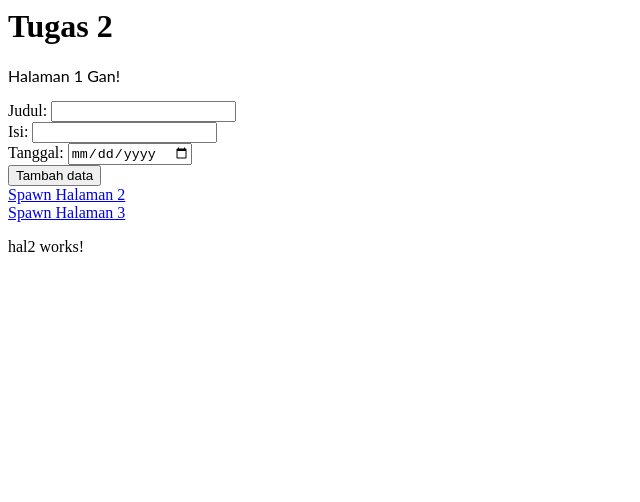
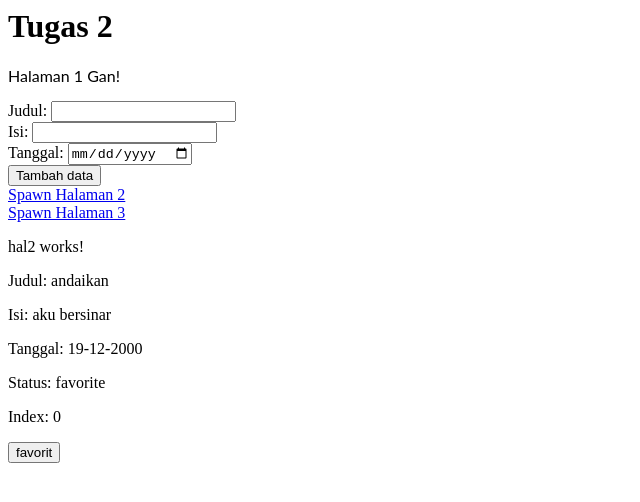
Before and after one commit to hanstjandra68/angular-stackblitz-2, an Angular app: page /hal2 in a window 1280 px wide. Shown: the top 502 px of the page, without its empty margins (0-640 px from the left). Built offline with nearby package versions, Linux system fonts and the light colour scheme.

Commit message:
4 files modified

```diff
--- a/src/app/hal2/hal2.component.html
+++ b/src/app/hal2/hal2.component.html
@@ -8,5 +8,5 @@
 	<p>Tanggal: {{data.tanggal}}</p>
 	<p>Status: {{data.status}}</p>
 	<p>Index: {{data.index}}</p>
-	<button (click)="favorite()">favorit</button>
+	<button (click)="favorite(data.index)">favorit</button>
 </div>
--- a/src/app/hal2/hal2.component.ts
+++ b/src/app/hal2/hal2.component.ts
@@ -19,7 +19,7 @@ export class Hal2Component implements OnInit {
     this.semuaData = this.globalVar.allData;
   }
 
-  favorite() {
-    this.globalVar.editStatus();
+  favorite(index: number) {
+    this.globalVar.editStatus(index);
   }
 }
--- a/src/app/hal3/hal3.component.ts
+++ b/src/app/hal3/hal3.component.ts
@@ -9,16 +9,33 @@ import { GlobalvarService } from "../../globalvar.service";
   styleUrls: ["./hal3.component.css"]
 })
 export class Hal3Component implements OnInit {
-  semuaData: Data[];
+  semuaData: Data[] = [
+    {
+      judul: "andaikan",
+      isi: "aku bersinar",
+      tanggal: "19-12-2000",
+      status: "favorite",
+      index: 0
+    }
+  ];
   tempData: Data;
   status_ok = "favorite";
   constructor(private router: Router, public globalVar: GlobalvarService) {
+    this.semuaData.length = 0;
     for (let i = 0; i < this.globalVar.allData.length - 1; i++) {
-      if (this.globalVar.getStatus(i) == this.status_ok) {
+      if (this.globalVar.allData[i].status == this.status_ok) {
         this.semuaData.push(this.globalVar.allData[i]);
       }
     }
   }
 
-  ngOnInit() {}
+  ngOnInit() {
+        this.semuaData.length = 0;
+
+    for (let i = 0; i < this.globalVar.allData.length - 1; i++) {
+      if (this.globalVar.allData[i].status == this.status_ok) {
+        this.semuaData.push(this.globalVar.allData[i]);
+      }
+    }
+  }
 }
--- a/src/globalvar.service.ts
+++ b/src/globalvar.service.ts
@@ -3,7 +3,15 @@ import { Data } from "./data.model";
 
 @Injectable()
 export class GlobalvarService {
-  allData: Data[] = [];
+  allData: Data[] = [
+    {
+      judul: "andaikan",
+      isi: "aku bersinar",
+      tanggal: "19-12-2000",
+      status: "favorite",
+      index: 0
+    }
+  ];
   constructor() {}
 
   public initdata(data: Data[]) {
```
